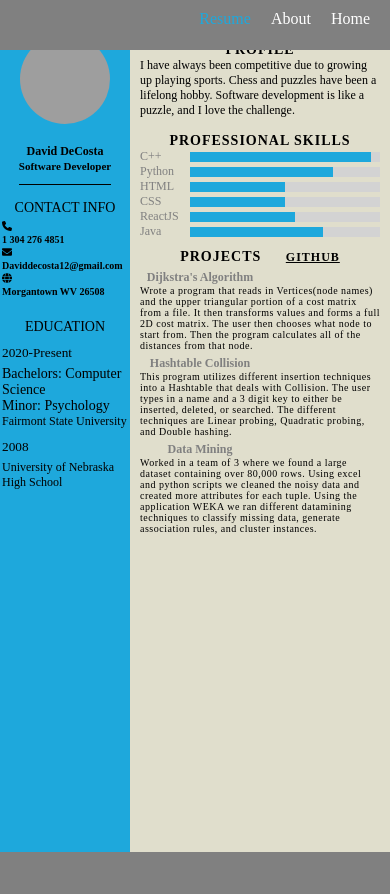
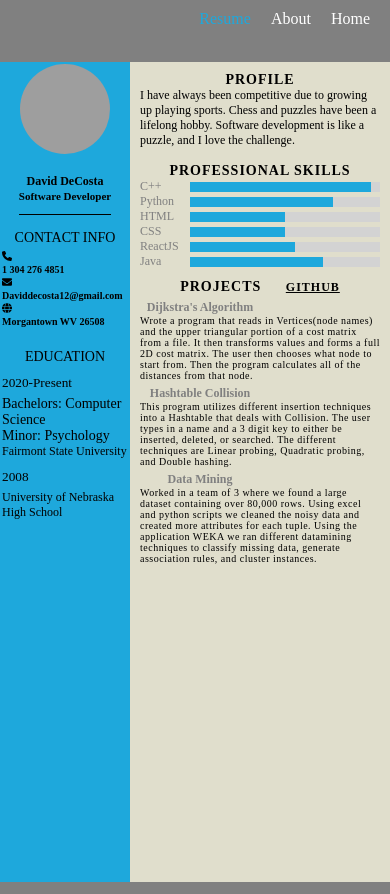
Before and after one commit to DavidDeCosta/resume-website, a React (Create React App) app: page / in a window 390 px wide. Built offline with nearby package versions, Linux system fonts and the light colour scheme; grey boxes are pictures that could not be loaded.

Commit message:
placement

```diff
--- a/src/components/pages/resume.css
+++ b/src/components/pages/resume.css
@@ -407,7 +407,6 @@ position: relative;
 
     .bigBox
     {
-    margin-top: -60px;
     max-width: 580px;
     min-height: 820px;
     }
```
